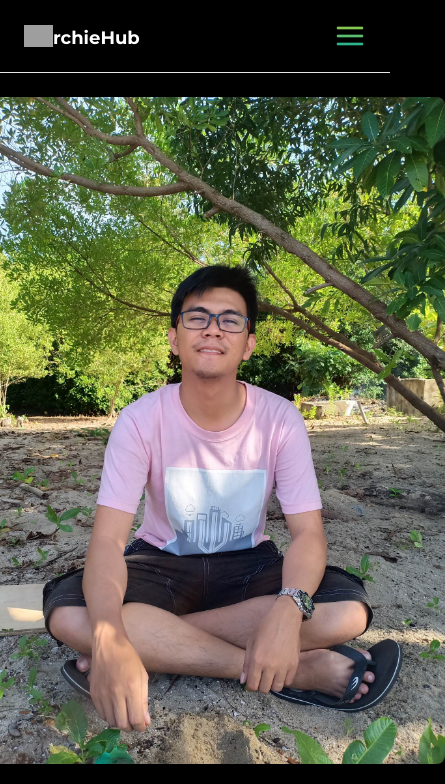
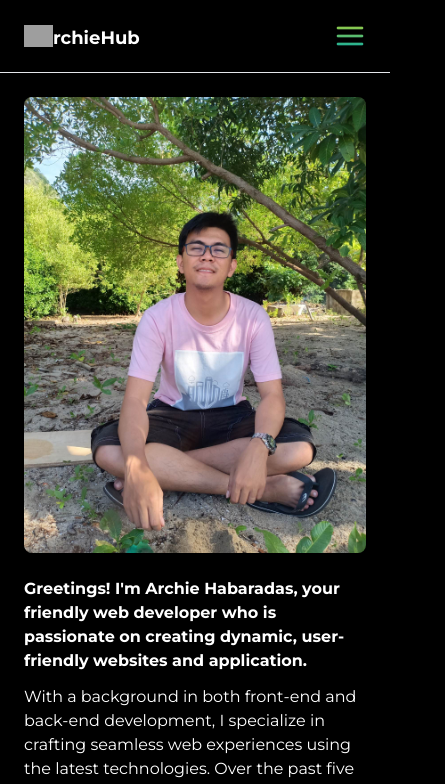
Before and after one commit to axe3228/archiehub, a Next.js app: page /about in a window 390 px wide. Shown: the top 784 px of the page, 445 px wide, since content can reach past the window. Built offline with nearby package versions, Linux system fonts and the light colour scheme; grey boxes are pictures that could not be loaded; a web font is replaced by a local one.

Commit message:
fix: mobile nav not closing when link is click and about image

```diff
--- a/src/app/about/page.tsx
+++ b/src/app/about/page.tsx
@@ -23,15 +23,13 @@ const About = () => {
 
     return (
         <div className="flex md:flex-row flex-col justify-center md:items-start items-center grow md:pt-10 pt-6 pb-10 md:px-0 px-6">
-            <div className="w-max md:mr-8 mb-6">
-                <Image
+            <Image
                 src={"/images/archie.jpg"}
                 alt={"archie"}
                 width={500}
                 height={1000}
-                className="rounded-lg"
-                />
-            </div>
+                className="rounded-lg md:mr-8 mb-6"
+            />
             <div className="md:w-[54%]">
                 <div className="space-y-3">
                     <p className="font-bold">Greetings! I&#39;m Archie Habaradas,
--- a/src/components/navbar.tsx
+++ b/src/components/navbar.tsx
@@ -61,19 +61,19 @@ const Navbar = () => {
             <ul className={`${isOpen ? 'md:hidden flex' : 'hidden'} flex-col absolute bottom-[-181px] left-0 w-full bg-black`}>
                 <li className={`${liClass} ${pathname === HOME_PAGE ? 'text-primary' : 'white'}
                 border-b py-2.5 px-6`}>
-                    <Link href={HOME_PAGE}>Home</Link>
+                    <Link href={HOME_PAGE} onClick={() => setIsOpen(!isOpen)}>Home</Link>
                 </li>
                 <li className={`${liClass} ${pathname === ABOUT_PAGE ? 'text-primary' : 'white'}
                 border-b py-2.5 px-6`}>
-                    <Link href={ABOUT_PAGE}>About</Link>
+                    <Link href={ABOUT_PAGE} onClick={() => setIsOpen(!isOpen)}>About</Link>
                 </li>
                 <li className={`${liClass} ${pathname === PROJECTS_PAGE ? 'text-primary' : 'white'}
                 border-b py-2.5 px-6`}>
-                    <Link href={PROJECTS_PAGE}>Projects</Link>
+                    <Link href={PROJECTS_PAGE} onClick={() => setIsOpen(!isOpen)}>Projects</Link>
                 </li>
                 <li className={`${liClass} ${pathname === CONTACT_ME_PAGE ? 'text-primary' : 'white'}
                 border-b py-2.5 px-6`}>
-                    <Link href={CONTACT_ME_PAGE}>Contact Me</Link>
+                    <Link href={CONTACT_ME_PAGE} onClick={() => setIsOpen(!isOpen)}>Contact Me</Link>
                 </li>
             </ul>
         </nav>
```
